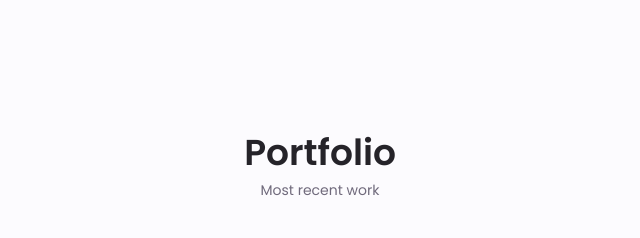
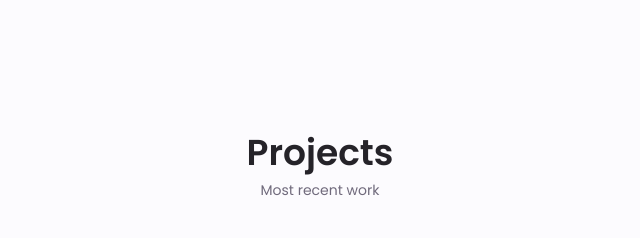
Before and after one commit to F-Naddaf/portfolio, a plain HTML site: page index.html in a window 1280 px wide. Shown: the part 2522-2760 px from the top of the page, 320-960 px from the left. Drawn offline with nearby package versions, Linux system fonts and the light colour scheme.

Commit message:
Rename the Portfolio section to Projects

```diff
--- a/index.html
+++ b/index.html
@@ -514,7 +514,7 @@
       </section>
       <!-------------- Portfolio ---------------->
       <section class="portfolio section" id="portfolio">
-        <h2 class="section_title">Portfolio</h2>
+        <h2 class="section_title">Projects</h2>
         <span class="section_subtitle">Most recent work</span>
         <div class="portfolio_container container swiper">
           <div class="swiper-wrapper">
```
